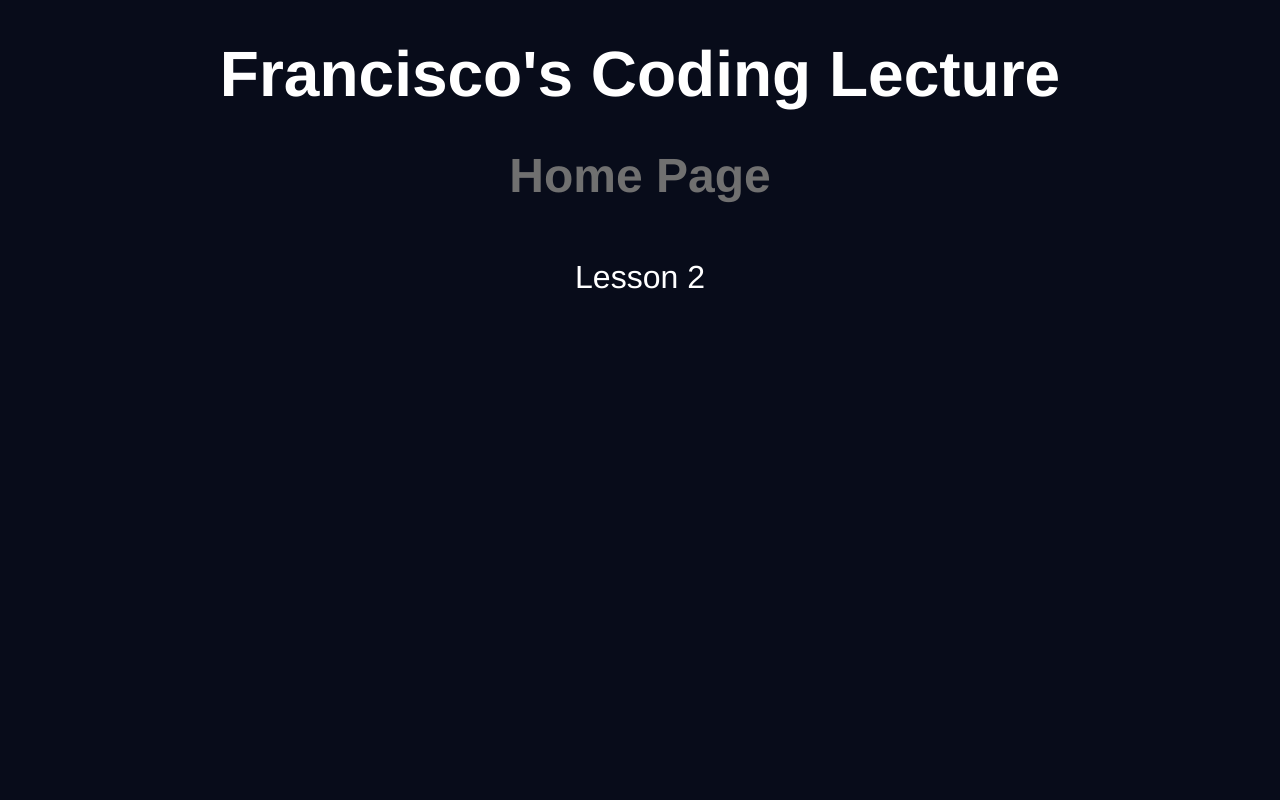
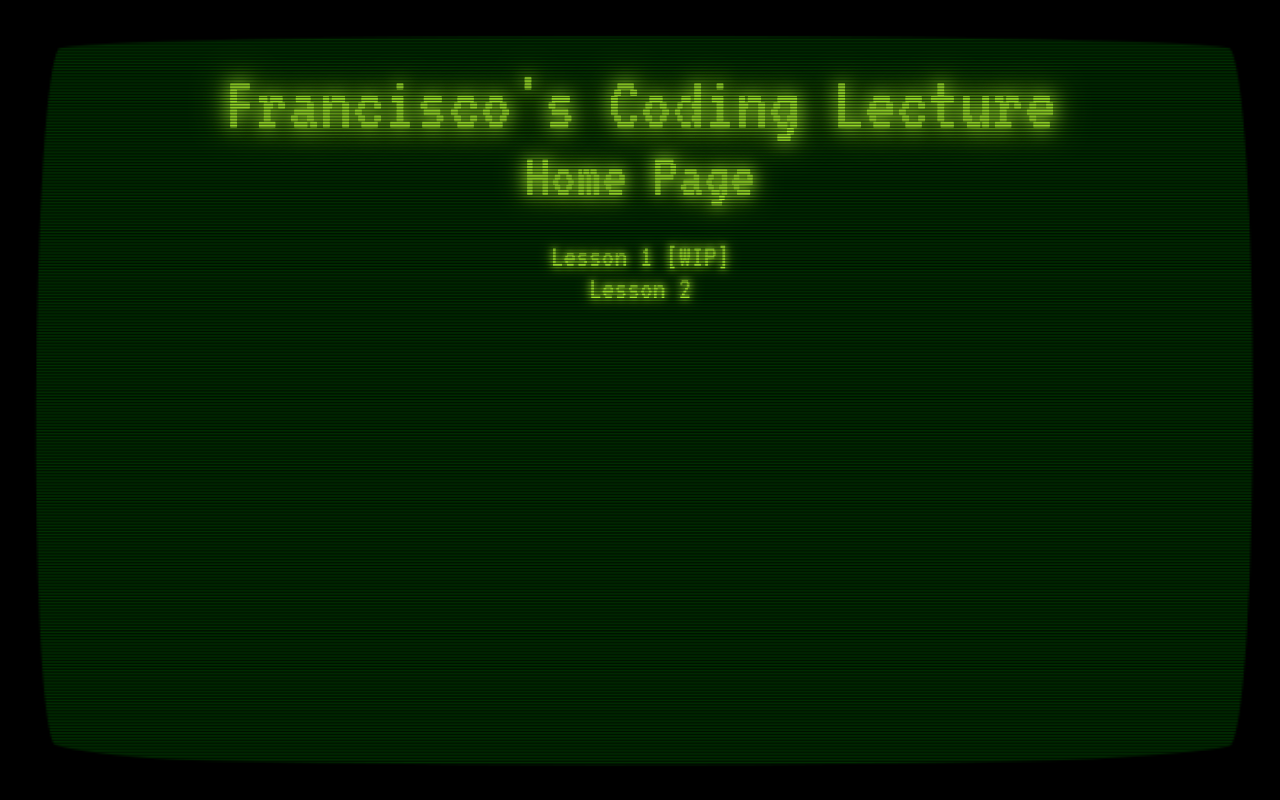
Before and after one commit to DaFrancc/codinglecture, a plain HTML site: page index.html in a window 1280 px wide. Drawn offline with Linux system fonts and the light colour scheme.

Commit message:
Made the website cool

```diff
--- a/index.html
+++ b/index.html
@@ -2,19 +2,26 @@
 <html lang="en">
   <head>
     <title>Francisco's Coding Lecture</title>
+	<link rel="preconnect" href="https://fonts.gstatic.com">
+	<link href="https://fonts.googleapis.com/css2?family=VT323&display=swap" rel="stylesheet">
     <link rel="stylesheet" type="text/css" href="style.css" media="screen">
-		<script src="script.js"></script>
+	<script src="script.js"></script>
   </head>
   <body>
 		<div id="wrapper">
-			<a href="index.html" id="title"><h1>Francisco's Coding Lecture</h1></a>
-			<h2 id="subtitle">Home Page</h2>
+			<img src="scanlines.png" id="scanlines">
+			<img src="bezel.png" id="bezel">
 			<div id="content">
-				<ul>
-					<li>
-						<a href="lesson2.html">Lesson 2</a>
-					</li>
-				</ul>
+				<a href="index.html" id="title" class="glow" onmouseenter="select(this)" onmouseleave="unselect(this)">Francisco's Coding Lecture</a>
+				<p id="subtitle" class="glow">Home Page</p>
+					<ul>
+						<li>
+							<a class="glow" onmouseenter="select(this)" onmouseleave="unselect(this)">Lesson 1 [WIP]</a>
+						</li>
+						<li>
+							<a href="lesson2.html" class="glow" onmouseenter="select(this)" onmouseleave="unselect(this)">Lesson 2</a>
+						</li>
+					</ul>
 			</div>
 		</div>
   </body>
--- /dev/null
+++ b/script.js
@@ -0,0 +1,8 @@
+function select(el) {
+    el.innerHTML = ">" + el.innerHTML + "<";
+}
+function unselect(el) {
+    el.innerHTML = el.innerHTML.substr(4, el.innerHTML.length-8);
+}
+
+document.addEventListener('contextmenu', event => event.preventDefault());
--- a/style.css
+++ b/style.css
@@ -3,33 +3,81 @@
     padding: 0;
 }
 #wrapper {
-    background-color: #080c1a;
+    position: relative;
+    background-color: #003300;
     width: 100vw;
     height: 100vh;
-    color: #ffffff;
-    font-family: 'Helvetica', sans-serif;
+    font-family: 'VT323';
 }
 #title {
     text-align: center;
     padding: .5em;
-    color: white;
-    text-decoration: none;
+    font-size: 5em;
+    color: greenyellow;
 }
 #subtitle {
     text-align: center;
     padding-bottom: .5em;
-    font-size: 3em;
-    color: #707070;
+    font-size: 4em;
+    color: greenyellow;
 }
 #content {
     text-align: center;
-    padding: 2em;
+    padding: 4em;
+}
+#scanlines, #bezel {
+    position: absolute;
+    height: 100%;
+    width: 100%;
+    top: 0;
+    left: 0;
+    pointer-events: none;
+}
+#scanlines {
+    opacity: 75%;
 }
 li {
     list-style: none;
 }
 a {
-    color: white;
+    color: greenyellow;
     text-decoration: none;
     font-size: 2em;
 }
+.glow {
+    -webkit-animation: 0.01s linear 0s infinite alternate running glow;
+    -moz-animation: 0.01s linear 0s infinite alternate running glow;
+    animation: 0.01s linear 0s infinite alternate running glow;
+    -webkit-touch-callout: none; /* iOS Safari */
+    -webkit-user-select: none; /* Safari */
+     -khtml-user-select: none; /* Konqueror HTML */
+       -moz-user-select: none; /* Old versions of Firefox */
+        -ms-user-select: none; /* Internet Explorer/Edge */
+            user-select: none; /* Non-prefixed version, currently
+                                  supported by Chrome, Edge, Opera and Firefox */
+}
+
+@keyframes glow {
+    from {
+        text-shadow: 0 0 .2em greenyellow, 0 0 .3em greenyellow, 0 0 .5em greenyellow;
+    }
+    to {
+        text-shadow: 0 0 .2em rgba(172, 255, 47, 0.822), 0 0 .3em rgba(172, 255, 47, 0.822), 0 0 .5em rgba(172, 255, 47, 0.822);
+    }
+}
+@-webkit-keyframes glow {
+    from {
+        text-shadow: -.1em -.2em .2em greenyellow, .1em -.2em .3em greenyellow, 0 .2em .5em greenyellow;
+    }
+    to {
+        text-shadow: -.05em -.15em .2em greenyellow, .2em -.15em .3em greenyellow, .1em .15em .5em greenyellow;
+    }
+}
+@-moz-keyframes glow {
+    from {
+        text-shadow: -.1em -.2em .2em greenyellow, .1em -.2em .3em greenyellow, 0 .2em .5em greenyellow;
+    }
+    to {
+        text-shadow: -.05em -.15em .2em greenyellow, .2em -.15em .3em greenyellow, .1em .15em .5em greenyellow;
+    }
+}
```
Also changed, not shown: lesson2.html (+10 -5 lines), bezel.png (added), scanlines.png (added).
